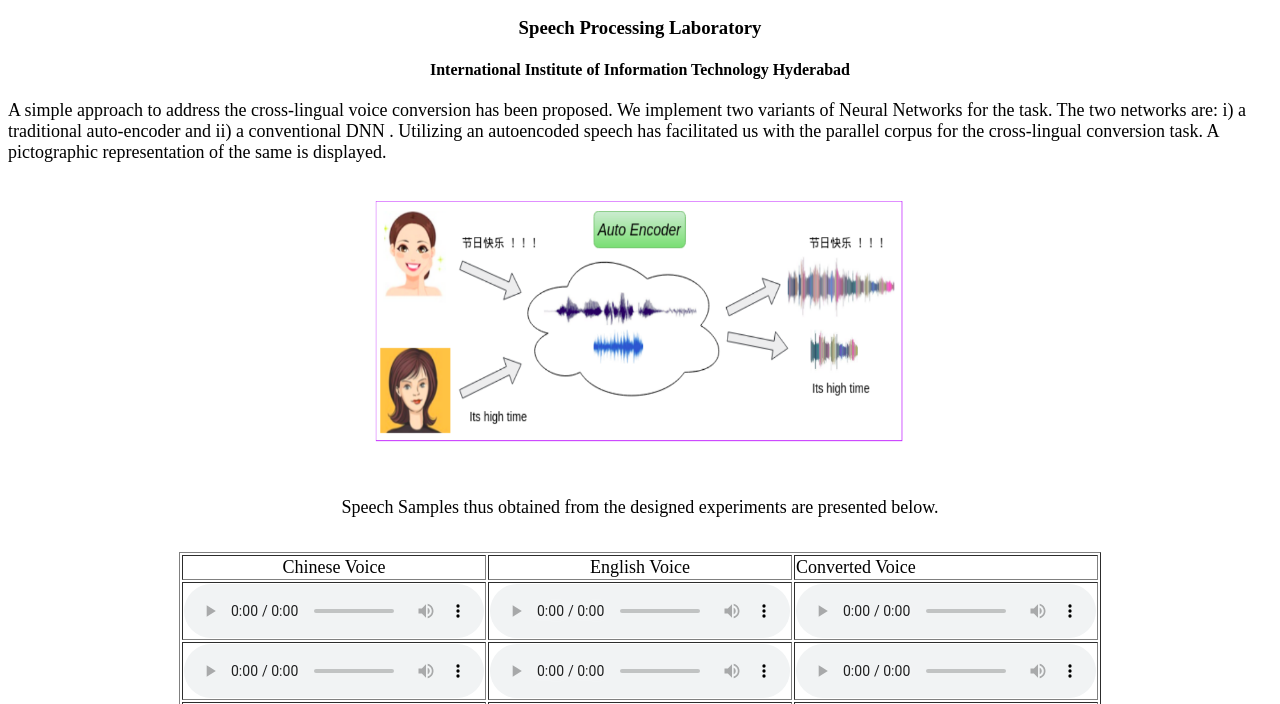
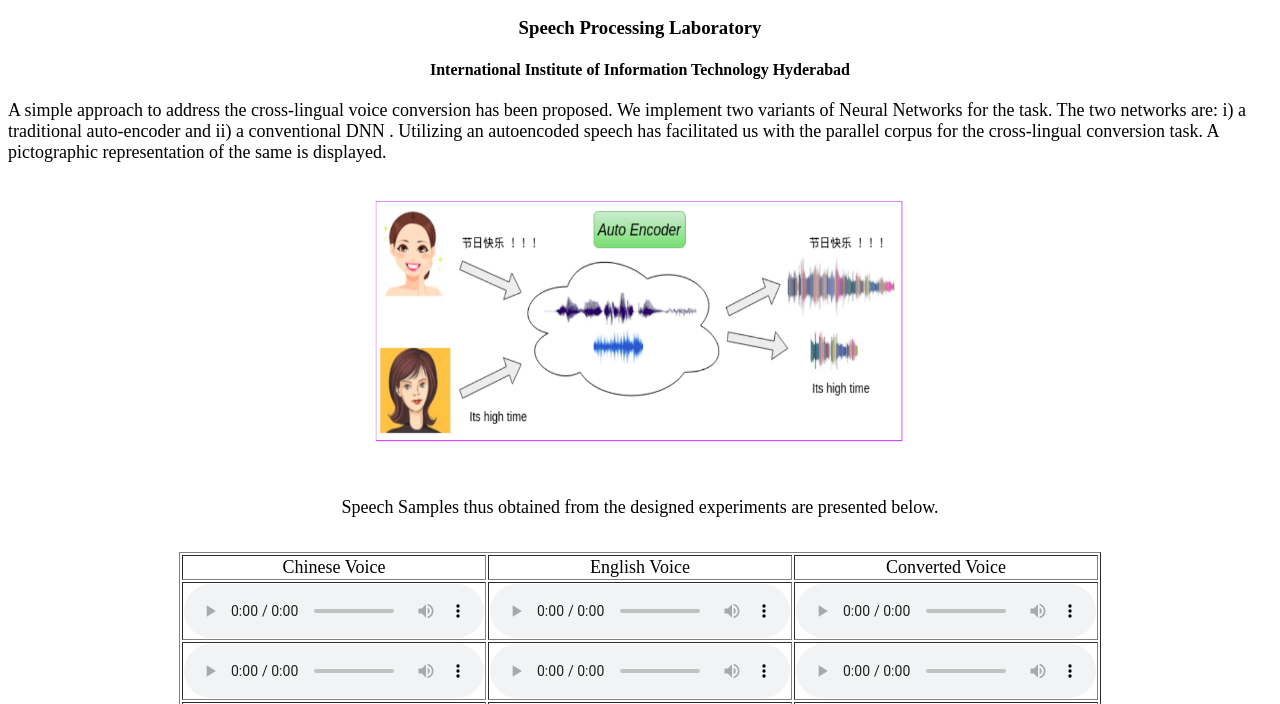
Before and after one commit to SaiSirishaR/Social-Speaker-Characteristics, a plain HTML site: page index.html in a window 1280 px wide. Shown: the part 96-800 px from the top of the page. Drawn offline with Linux system fonts and the light colour scheme; files whose address does not match are found by name.

Commit message:
Update index.html

```diff
--- a/index.html
+++ b/index.html
@@ -26,7 +26,7 @@
     <br>
      <table align="center" , border="1">
        <tr>
-          <td><center><font size ="4">Chinese Voice </font></center></td><td><center><font size="4">English Voice</font></center></td><center><td><font size ="4">Converted Voice </font></center></td>
+          <td><center><font size ="4">Chinese Voice </font></center></td><td><center><font size="4">English Voice</font></center></td><td><center><font size ="4">Converted Voice </font></center></td>
        </tr>
        <tr>
           <td> <audio controls><source src="samples/Chinese/text_00035.wav"></audio></td> <td><audio controls><source src="samples/slt/arctic_a0100.wav"></audio></td><td> <audio controls><source src="samples/clvc_output/arctic_a0100.wav"></audio></td></tr>
```
